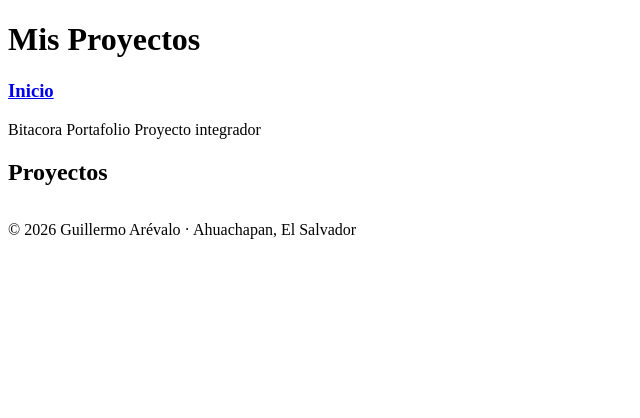
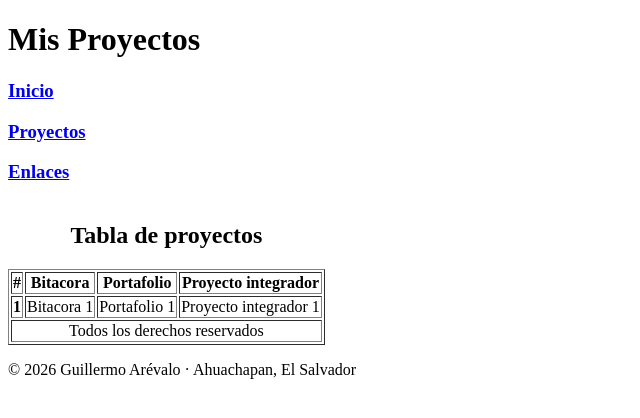
Before and after one commit to Galla113/Mi-repositorio-FUSALMO, a plain HTML site: page proyectos.html in a window 1280 px wide. Shown: the whole page, without its empty margins (0-640 px from the left). Drawn offline with Linux system fonts and the light colour scheme.

Commit message:
Cambia archivos html y agrega detalles a tabla de proyectos.html

```diff
--- a/proyectos.html
+++ b/proyectos.html
@@ -1,34 +1,46 @@
 <!doctype html>
 <html lang="es">
+
 <head>
 	<meta charset="UTF-8" />
 	<meta name="viewport" content="width=device-width, initial-scale=1.0" />
 	<title>Proyectos</title>
 </head>
+
 <body>
 	<header>
 		<h1>Mis Proyectos</h1>
 		<nav>
 			<h3><a href="./index.html">Inicio</a></h3>
+			<h3><a href="./proyectos.html">Proyectos</a></h3>
+			<h3><a href="./contactos.html">Enlaces</a></h3>
 		</nav>
 	</header>
 	<main>
-			<table>
+		<table border="1">
 			<caption>
-					<h2>Proyectos</h2>
+				<h2>Tabla de proyectos</h2>
 			</caption>
 			<thead>
-					<tr>
-						Bitacora
-					</tr>
-					<tr>
-						Portafolio
-					</tr>
-					<tr>
-						Proyecto integrador
+				<tr align="center">
+					<th scope="col">#</th>
+					<th scope="col">Bitacora</th>
+					<th scope="col">Portafolio</th>
+					<th scope="col">Proyecto integrador</th>
 				</tr>
 			</thead>
-				<tbody></tbody>
+			<tbody>
+				<tr align="center">
+					<th>1</th>
+					<td>Bitacora 1</td>
+					<td>Portafolio 1</td>
+					<td>Proyecto integrador 1</td>
+				</tr>
+			</tbody>
+			<tfoot>
+				<tr align="center">
+					<td colspan="4">Todos los derechos reservados</td>
+				</tr>
 		</table>
 	</main>
 
@@ -36,4 +48,5 @@
 		<p>&copy; 2026 Guillermo Arévalo · Ahuachapan, El Salvador</p>
 	</footer>
 </body>
+
 </html>
```
Also changed, not shown: contactos.html (+11 -5 lines), index.html (+6 -1 lines). Lines whose indentation alone changed are shown as unchanged.
